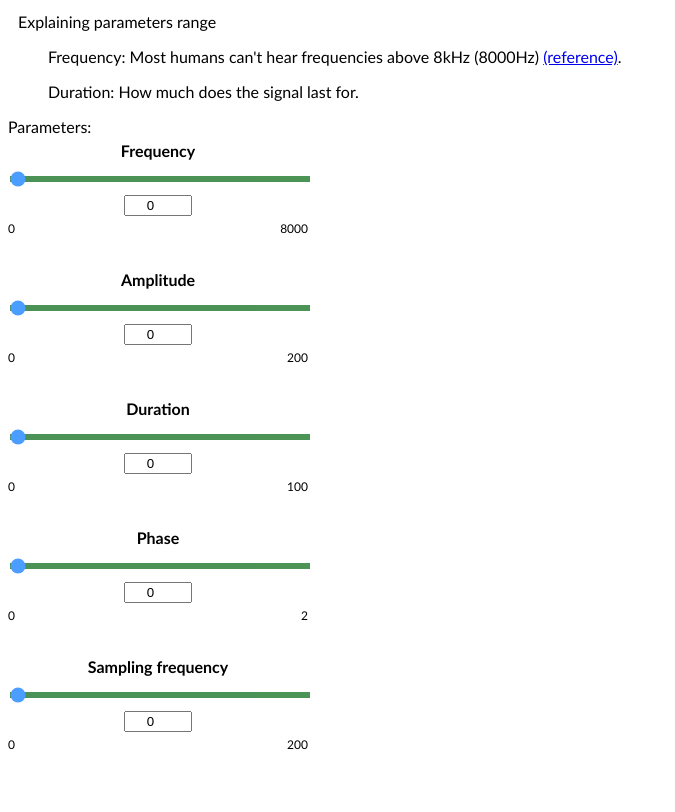
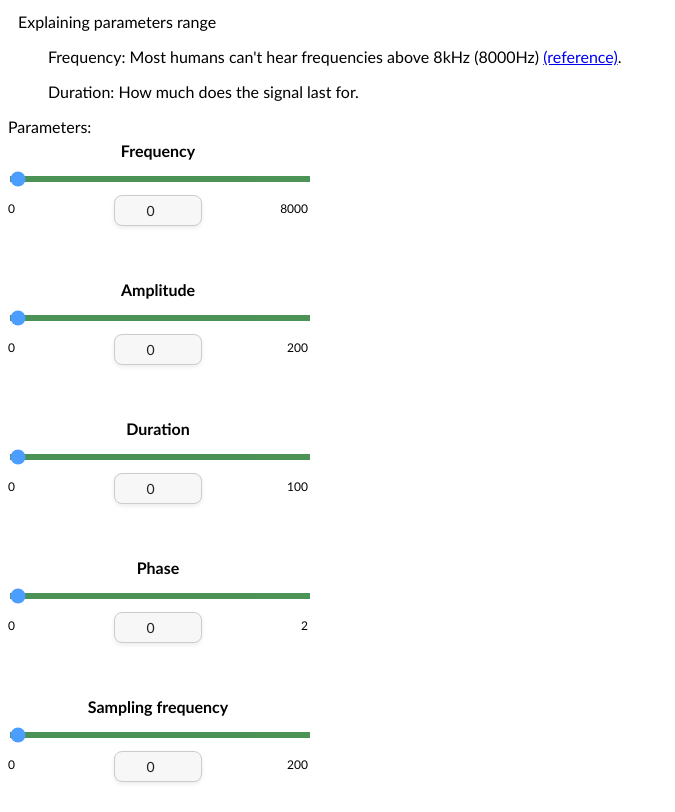
Before and after one commit to davide-perli/AcousticFunctions, a Django app: page / in a window 1280 px wide. Shown: the part 140-952 px from the top of the page, without its empty margins (0-675 px from the left). Before the commit the page ends 890 px from the top, so only its background shows below. Run offline with Django 5.2, Linux system fonts and the light colour scheme.

Commit message:
css for prettier slider box and css not realoading in html fixed

```diff
--- a/function_acoustics/base_build/static/mainPage.css
+++ b/function_acoustics/base_build/static/mainPage.css
@@ -4,32 +4,35 @@ body {
   font-family: "Gill Sans", sans-serif;
 }
 
-.dark-mode{
+.dark-mode {
   background-color: black;
   color: white;
 }
 
+/* Centered slider setup */
 .slider-container {
   position: relative;
   margin: 30px 0;
-  width: 300px; /* slider container width */
+  width: 300px;
   font-family: "Gill Sans", sans-serif;
 }
 
 .slider-track-wrapper {
-  position: relative; /* relative positioning for label */
+  position: relative;
   width: 100%;
 }
 
 .slider-title {
-  position: absolute;   /* position relative to slider track */
-  left: 50%;            /* center horizontally */
-  transform: translateX(-50%); /* center exactly */
-  top: -25px;           /* adjust above slider track */
+  position: absolute;
+  left: 50%;
+  transform: translateX(-50%);
+  top: -25px;
   font-weight: bold;
   white-space: nowrap;
+  color: inherit; /* Follows light/dark mode text color */
 }
 
+/* Slider bar itself */
 .valueSlider {
   width: 100%;
   height: 6px;
@@ -46,16 +49,50 @@ body {
   opacity: 1;
 }
 
+/* Number box below slider — prettier + dark mode friendly */
 .sliderBox {
   display: block;
   margin: 10px auto 0 auto;
-  width: 60px;
+  width: 70px;
   text-align: center;
+  padding: 6px 8px;
+  font-size: 14px;
+  font-family: "Gill Sans", sans-serif;
+  color: #222;
+  background: #f7f7f7;
+  border: 1px solid #ccc;
+  border-radius: 8px;
+  box-shadow: 0 2px 4px rgba(0, 0, 0, 0.08);
+  transition: all 0.2s ease;
 }
 
+.sliderBox:hover {
+  border-color: #999;
+}
+
+.sliderBox:focus {
+  outline: none;
+  border-color: #007bff;
+  box-shadow: 0 0 6px rgba(0, 123, 255, 0.4);
+}
+
+/* Dark mode adjustments */
+.dark-mode .sliderBox {
+  color: white;
+  background: #222;
+  border: 1px solid #555;
+  box-shadow: 0 2px 4px rgba(255, 255, 255, 0.1);
+}
+
+.dark-mode .sliderBox:focus {
+  border-color: #4da3ff;
+  box-shadow: 0 0 6px rgba(77, 163, 255, 0.5);
+}
+
+/* Slider labels under bar */
 .slider-label {
   position: absolute;
-  bottom: -20px;
+  bottom: 10px;
   font-size: 12px;
   color: black;
   user-select: none;
@@ -65,8 +102,8 @@ body {
 .slider-max { right: 0; }
 
 .dark-mode .valueSlider { background: #00650f; }
-.dark-mode .sliderBox,
 .dark-mode .slider-label { color: white; }
+
 
 
 
--- a/function_acoustics/base_build/templates/mainPage.html
+++ b/function_acoustics/base_build/templates/mainPage.html
@@ -1,7 +1,7 @@
 {% load static %}
 <!DOCTYPE html>
 <html>
-    <link rel="stylesheet" href="{% static 'mainPage.css' %}">
+    <link rel="stylesheet" href="{% static 'mainPage.css' %}?v=20251031">
     <script src="{% static 'lightMode.js' %}"></script>
 <body>
 
@@ -21,11 +21,9 @@
   <div class="slider-container">
     <div class="slider-track-wrapper">
       <label class="slider-title">Frequency</label>
-      <input type="range" class="valueSlider" name="sliderValue1"
-             min="0" max="8000" value="{{slider1|default:'0'}}" step="1">
+      <input type="range" class="valueSlider" name="sliderValue1" min="0" max="8000" value="{{slider1|default:'0'}}" step="1">
     </div>
-    <input type="number" class="sliderBox"
-           min="0" max="8000" step="1" value="{{slider1|default:'0'}}">
+    <input type="number" class="sliderBox" min="0" max="8000" step="1" value="{{slider1|default:'0'}}">
     <span class="slider-label slider-min">0</span>
     <span class="slider-label slider-max">8000</span>
   </div>
@@ -36,11 +34,9 @@
   <div class="slider-container">
     <div class="slider-track-wrapper">
       <label class="slider-title">Amplitude</label>
-      <input type="range" class="valueSlider" name="sliderValue2"
-             min="0" max="200" value="{{slider2|default:'0'}}" step="1">
+      <input type="range" class="valueSlider" name="sliderValue2" min="0" max="200" value="{{slider2|default:'0'}}" step="1">
     </div>
-    <input type="number" class="sliderBox"
-           min="0" max="200" step="1" value="{{slider2|default:'0'}}">
+    <input type="number" class="sliderBox" min="0" max="200" step="1" value="{{slider2|default:'0'}}">
     <span class="slider-label slider-min">0</span>
     <span class="slider-label slider-max">200</span>
   </div>
@@ -51,11 +47,9 @@
   <div class="slider-container">
     <div class="slider-track-wrapper">
       <label class="slider-title">Duration</label>
-      <input type="range" class="valueSlider" name="sliderValue3"
-             min="0" max="100" value="{{slider3|default:'0'}}" step="0.1">
+      <input type="range" class="valueSlider" name="sliderValue3" min="0" max="100" value="{{slider3|default:'0'}}" step="0.1">
     </div>
-    <input type="number" class="sliderBox"
-           min="0" max="100" step="0.1" value="{{slider3|default:'0'}}">
+    <input type="number" class="sliderBox" min="0" max="100" step="0.1" value="{{slider3|default:'0'}}">
     <span class="slider-label slider-min">0</span>
     <span class="slider-label slider-max">100</span>
   </div>
@@ -66,11 +60,9 @@
   <div class="slider-container">
     <div class="slider-track-wrapper">
       <label class="slider-title">Phase</label>
-      <input type="range" class="valueSlider" name="sliderValue4"
-             min="0" max="2" value="{{slider4|default:'0'}}" step="0.01">
+      <input type="range" class="valueSlider" name="sliderValue4" min="0" max="2" value="{{slider4|default:'0'}}" step="0.01">
     </div>
-    <input type="number" class="sliderBox"
-           min="0" max="2" step="0.01" value="{{slider4|default:'0'}}">
+    <input type="number" class="sliderBox" min="0" max="2" step="0.01" value="{{slider4|default:'0'}}">
     <span class="slider-label slider-min">0</span>
     <span class="slider-label slider-max">2</span>
   </div>
```
